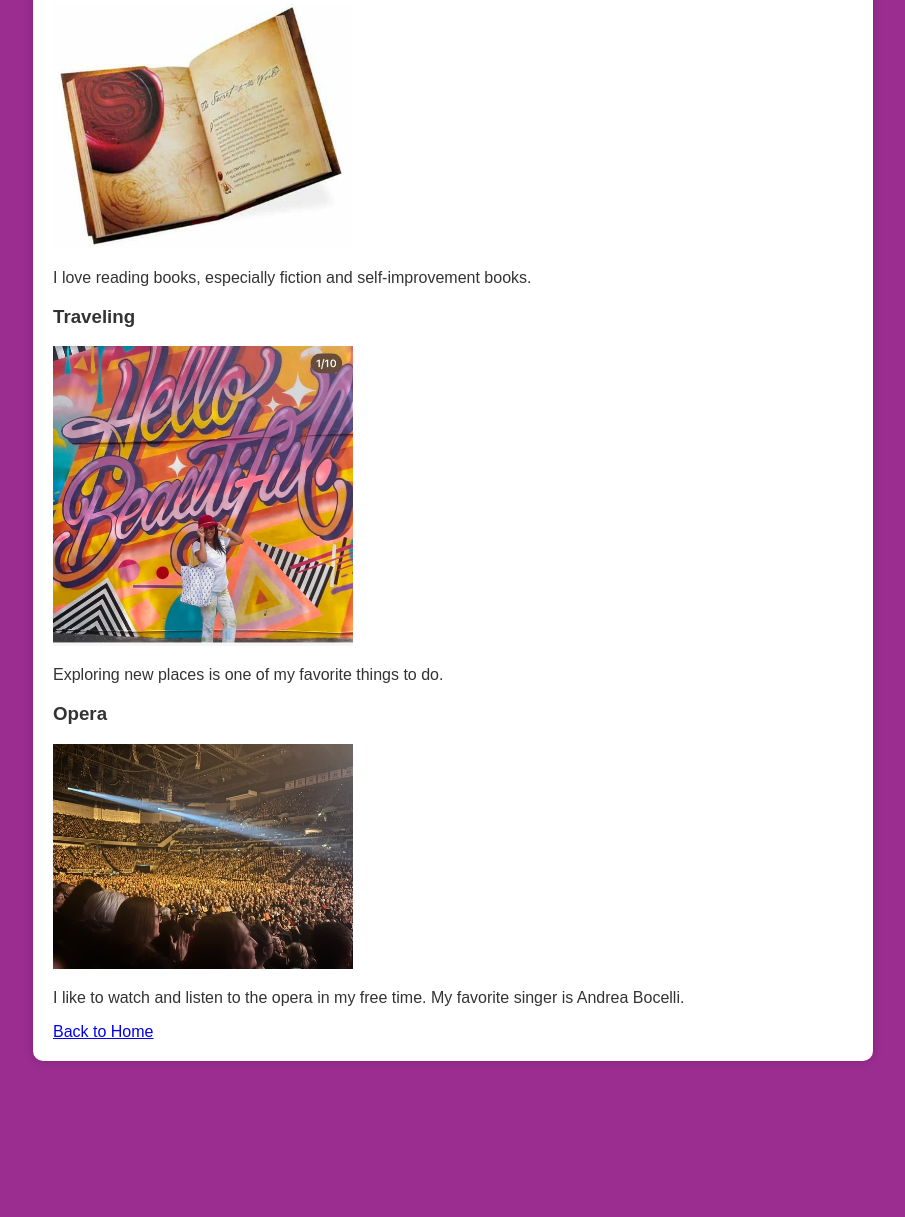
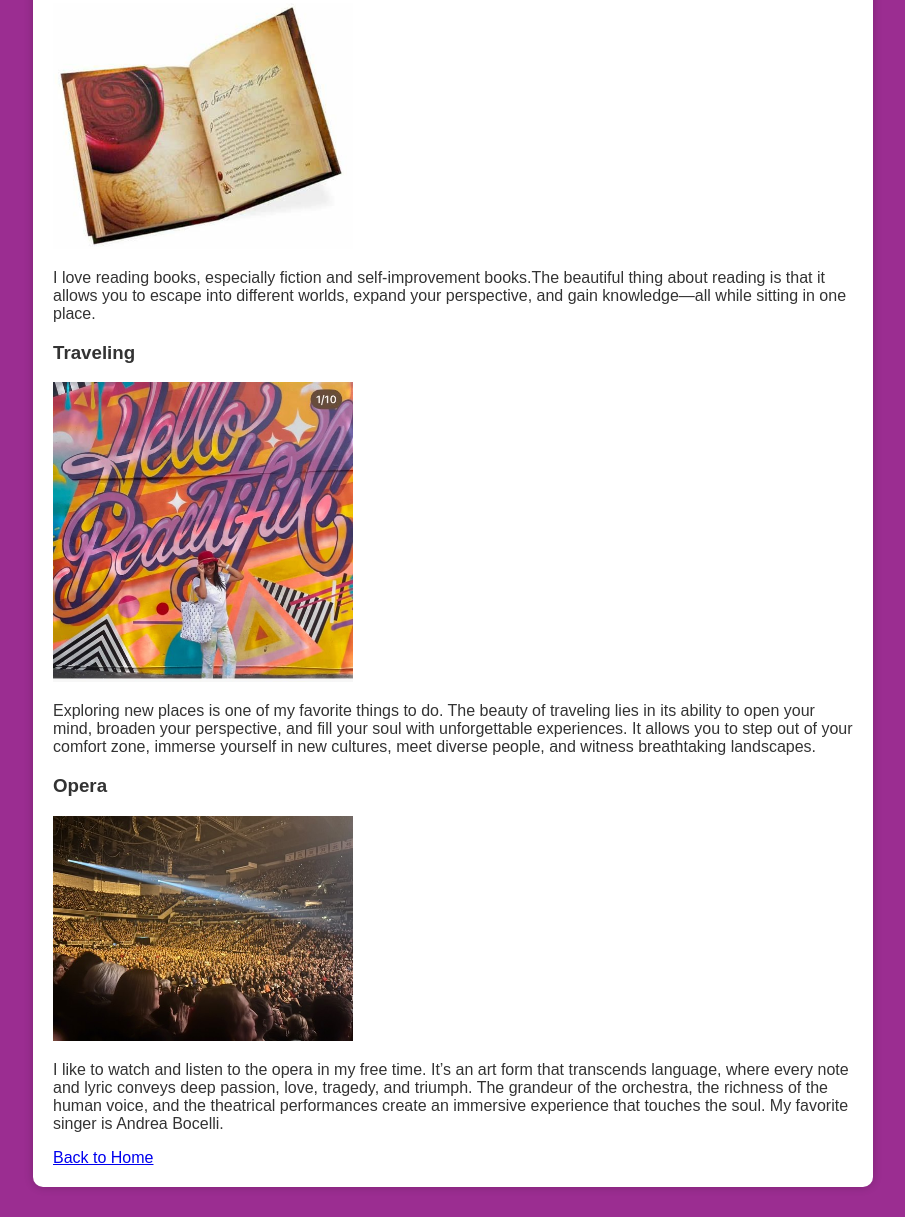
Before and after one commit to Deus-cold/bioSite, a plain HTML site: page hobbies.html in a window 1280 px wide. Shown: the part 252-1469 px from the top of the page, without its empty margins (187-1092 px from the left). Before the commit the page ends 1343 px from the top, so only its background shows below. Drawn offline with Linux system fonts and the light colour scheme.

Commit message:
Update hobbies.html

```diff
--- a/hobbies.html
+++ b/hobbies.html
@@ -14,15 +14,15 @@
 
         <h3>Reading</h3>
         <img src="images/secret.jpg" alt="The Secret" width="300">
-        <p>I love reading books, especially fiction and self-improvement books.</p>
+        <p>I love reading books, especially fiction and self-improvement books.The beautiful thing about reading is that it allows you to escape into different worlds, expand your perspective, and gain knowledge—all while sitting in one place.</p>
 
         <h3>Traveling</h3>
         <img src="images/mujer.jpg" alt="In Miami" width="300">
-        <p>Exploring new places is one of my favorite things to do.</p>
+        <p>Exploring new places is one of my favorite things to do. The beauty of traveling lies in its ability to open your mind, broaden your perspective, and fill your soul with unforgettable experiences. It allows you to step out of your comfort zone, immerse yourself in new cultures, meet diverse people, and witness breathtaking landscapes.</p>
 
         <h3>Opera</h3>
         <img src="images/opera.jpg" alt="Concert of Andrea Bucelli" width="300">
-        <p>I like to watch and listen to the opera in my free time. My favorite singer is Andrea Bocelli.</p>
+        <p>I like to watch and listen to the opera in my free time. It’s an art form that transcends language, where every note and lyric conveys deep passion, love, tragedy, and triumph. The grandeur of the orchestra, the richness of the human voice, and the theatrical performances create an immersive experience that touches the soul. My favorite singer is Andrea Bocelli.</p>
 
         <a href="index.html">Back to Home</a>
     </div>
```
